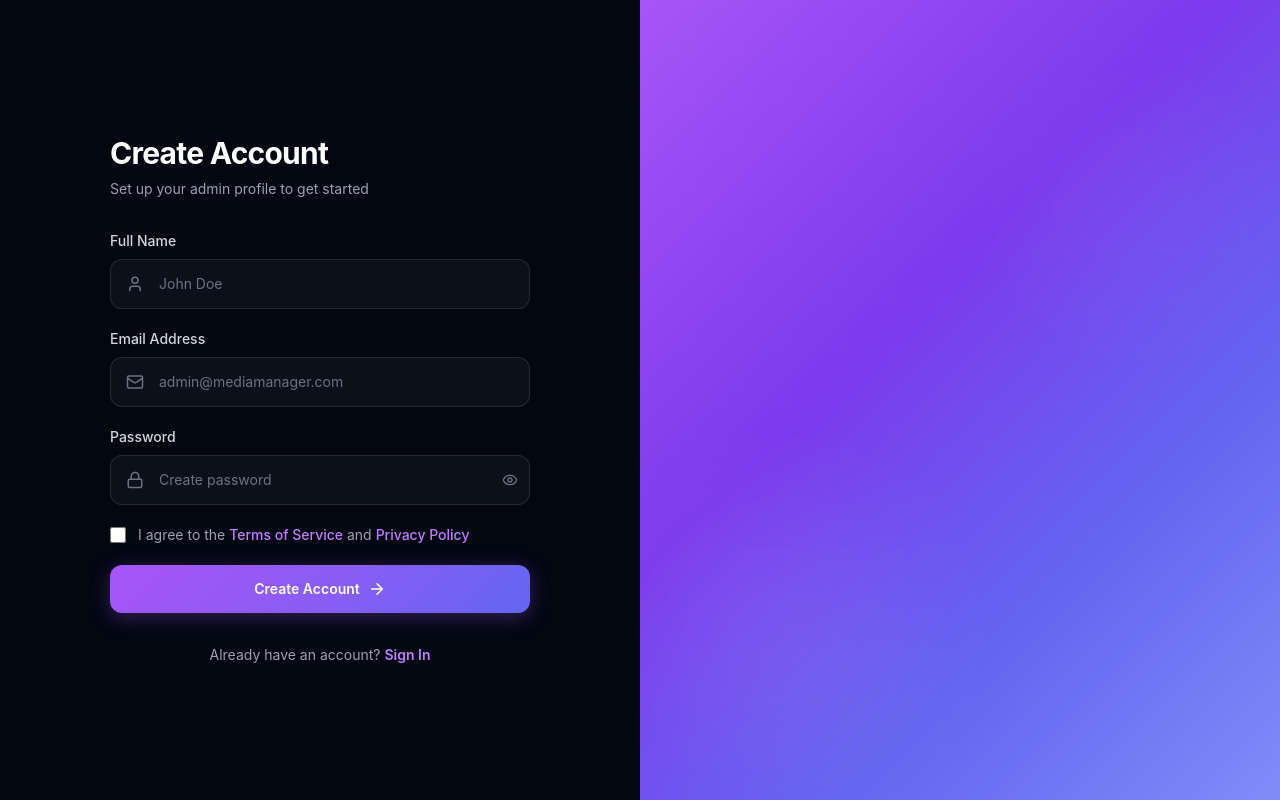
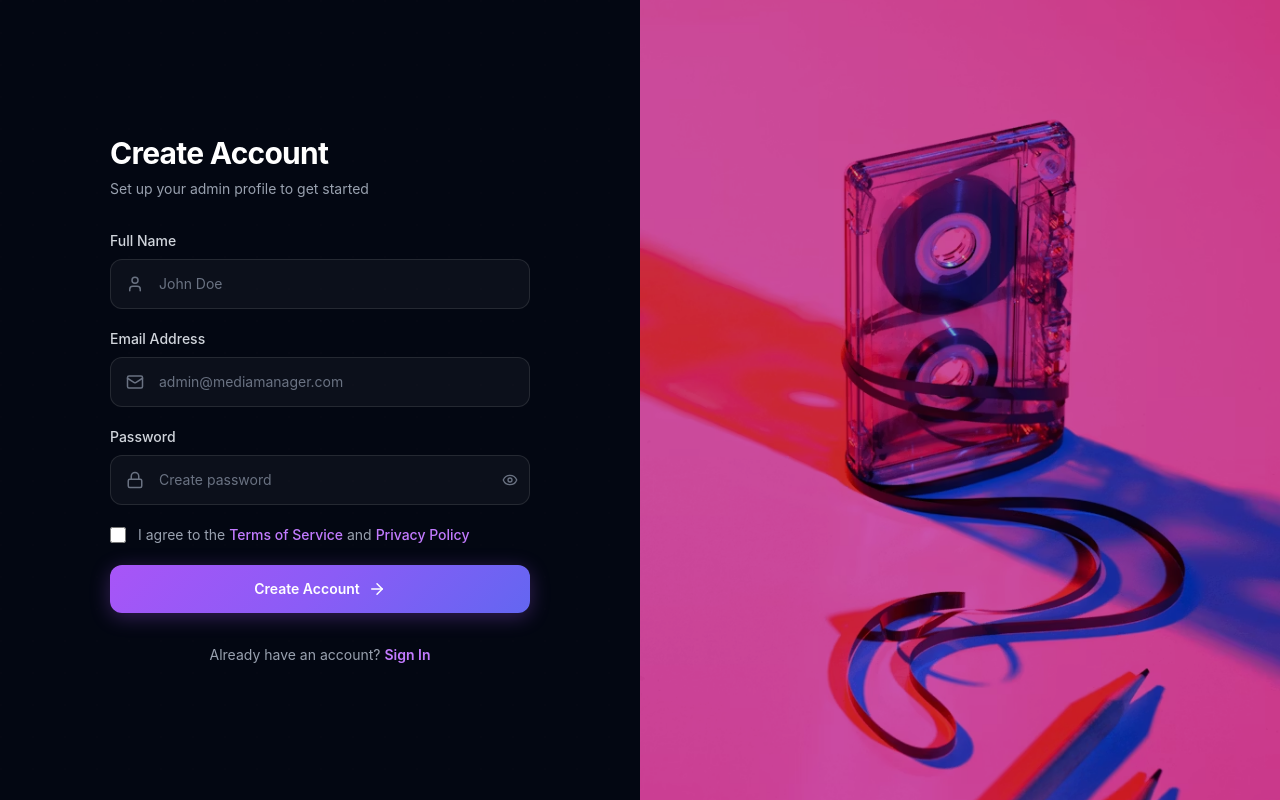
Before and after one commit to parveezz/FrontEndImageViewer, a React (Vite) app: page /register in a window 1280 px wide. Built offline with nearby package versions, Linux system fonts and the light colour scheme.

Commit message:
added the header layout

```diff
--- a/src/Components/AudioComponent/Audio.jsx
+++ b/src/Components/AudioComponent/Audio.jsx
@@ -37,7 +37,7 @@ const Audio = () => {
 
       return (
             <div className="min-h-screen bg-[#5751531c]">
-                  <Header />
+                  <Header heading={"Audio Board"} />
                   <div className="p-6">
                         <div className="mb-8">
                               <h1 className="text-2xl font-bold text-gray-900">Audio Library</h1>
--- a/src/Components/DashboardComponent/Dashboard.jsx
+++ b/src/Components/DashboardComponent/Dashboard.jsx
@@ -35,7 +35,7 @@ const Dashboard = () => {
       ];
       return (
             <>
-                  <Header />
+                  <Header heading={" DashBoard"} />
 
                   {/* Stats Card */}
                   <div className="w-full bg-[#5751531c] p-4">
--- a/src/Components/ImageComponent/Images.jsx
+++ b/src/Components/ImageComponent/Images.jsx
@@ -5,7 +5,7 @@ import ImagesTable from './ImagesTable'
 const Images = () => {
       return (
             <>
-                  <Header />
+                  <Header heading={"Images Dashboard"} />
                   <ImagesPage />
             </>
       )
--- a/src/Components/Login&Landing/Login.jsx
+++ b/src/Components/Login&Landing/Login.jsx
@@ -81,8 +81,11 @@ const Login = () => {
                         <div
                               className="absolute inset-0"
                               style={{
-                                    background:
-                                          "linear-gradient(135deg, #6366f1 0%, #7c3aed 40%, #a855f7 70%, #c084fc 100%)",
+                                    backgroundImage:
+                                          "url('/public/login.jpg')",
+                                    backgroundSize: "cover",
+                                    backgroundPosition: "center",
+                                    backgroundRepeat: "no-repeat",
                               }}
                         />
 
--- a/src/Components/Login&Landing/Register.jsx
+++ b/src/Components/Login&Landing/Register.jsx
@@ -148,66 +148,36 @@ const Register = () => {
       </div>
 
       {/* Right Panel — Branding */}
+      {/* Right Panel — Branding */}
       <div className="hidden lg:flex lg:w-1/2 relative overflow-hidden items-center justify-center">
-        {/* Gradient background — reversed direction from login */}
+        {/* Pure Image Background */}
         <div
-          className="absolute inset-0"
+          className="absolute inset-0 bg-cover bg-center bg-no-repeat"
           style={{
-            background: "linear-gradient(135deg, #a855f7 0%, #7c3aed 40%, #6366f1 70%, #818cf8 100%)",
+            backgroundImage: `url('/register.avif')`,
           }}
         />
 
-        {/* Animated orbs */}
-        <div className="absolute inset-0 overflow-hidden pointer-events-none">
-          <div
-            className="absolute rounded-full blur-3xl opacity-30"
-            style={{
-              width: "400px",
-              height: "400px",
-              background: "radial-gradient(circle, rgba(255,255,255,0.3) 0%, transparent 70%)",
-              bottom: "-5%",
-              left: "-10%",
-              animation: "float 8s ease-in-out infinite",
-            }}
-          />
-          <div
-            className="absolute rounded-full blur-3xl opacity-20"
-            style={{
-              width: "350px",
-              height: "350px",
-              background: "radial-gradient(circle, rgba(255,255,255,0.2) 0%, transparent 70%)",
-              top: "5%",
-              right: "-5%",
-              animation: "float 10s ease-in-out infinite reverse",
-            }}
-          />
-        </div>
-
-        {/* Grid overlay */}
-        <div
-          className="absolute inset-0 opacity-[0.06]"
-          style={{
-            backgroundImage: `linear-gradient(rgba(255,255,255,0.2) 1px, transparent 1px), linear-gradient(90deg, rgba(255,255,255,0.2) 1px, transparent 1px)`,
-            backgroundSize: "50px 50px",
-          }}
-        />
+        {/* Optional: Dark overlay if the image makes text hard to read */}
+        <div className="absolute inset-0 bg-black/20" />
 
         {/* Content */}
         <div className="relative z-10 text-center px-12 max-w-lg" style={{ animation: "fadeInUp 0.8s ease-out" }}>
           <div
             className="inline-flex items-center justify-center w-20 h-20 rounded-3xl mb-8 shadow-2xl"
             style={{
-              background: "rgba(255,255,255,0.15)",
-              backdropFilter: "blur(20px)",
-              border: "1px solid rgba(255,255,255,0.2)",
+              background: "rgba(255,255,255,0.2)",
+              backdropFilter: "blur(12px)",
+              border: "1px solid rgba(255,255,255,0.3)",
             }}
           >
             <UserPlus size={36} className="text-white" />
           </div>
-          <h1 className="text-4xl font-bold text-white mb-4 tracking-tight">
+
+          <h1 className="text-4xl font-bold text-white mb-4 tracking-tight drop-shadow-md">
             Join the Team
           </h1>
-          <p className="text-white/70 text-lg leading-relaxed mb-10">
+          <p className="text-white/90 text-lg leading-relaxed mb-10 drop-shadow-sm">
             Create your admin account and start managing your media library in seconds.
           </p>
 
@@ -223,13 +193,13 @@ const Register = () => {
                 key={stat.label}
                 className="rounded-2xl py-4 px-3 text-center"
                 style={{
-                  background: "rgba(255,255,255,0.1)",
-                  backdropFilter: "blur(10px)",
-                  border: "1px solid rgba(255,255,255,0.12)",
+                  background: "rgba(0,0,0,0.3)", // Darker glass to pop against image
+                  backdropFilter: "blur(8px)",
+                  border: "1px solid rgba(255,255,255,0.1)",
                 }}
               >
                 <div className="text-2xl font-bold text-white mb-1">{stat.value}</div>
-                <div className="text-xs text-white/60 font-medium">{stat.label}</div>
+                <div className="text-xs text-white/70 font-medium">{stat.label}</div>
               </div>
             ))}
           </div>
--- a/src/Components/Users/User.jsx
+++ b/src/Components/Users/User.jsx
@@ -4,7 +4,7 @@ import Header from "../../Layouts/Shared/Header"
 const User = () => {
       return (
             <>
-                  <Header />
+                  <Header heading={"User's Dashboard"} />
             </>
       )
 }
--- a/src/Components/VideoComponent/Videos.jsx
+++ b/src/Components/VideoComponent/Videos.jsx
@@ -37,7 +37,7 @@ const Videos = () => {
 
       return (
             <div className="min-h-screen bg-[#5751531c]">
-                  <Header />
+                  <Header heading={"Videos Dashboard"} />
                   <div className="p-6">
                         {/* Header Section */}
                         <div className="mb-8">
--- a/src/Layouts/Shared/Header.jsx
+++ b/src/Layouts/Shared/Header.jsx
@@ -1,7 +1,7 @@
 import { LogOut } from "lucide-react";
 import { Link, useNavigate } from "react-router-dom";
 
-const Header = () => {
+const Header = ({ heading }) => {
       const logout = useNavigate();
 
 
@@ -14,7 +14,7 @@ const Header = () => {
       return (
             <header className="w-full flex justify-between items-center bg-[#5751531c] py-2 px-6">
                   <div>
-                        <h2 className="font-bold text-lg tracking-wide ">Dashboard Overview</h2>
+                        <h2 className="font-bold text-lg tracking-wide ">{heading}</h2>
                         <p className="font-medium text-sm tracking-wide">Welcome back, Admin!</p>
                   </div>
                   <div className="flex items-center gap-3 ">
```
Also changed, not shown: public/register.avif (added), 1 other file (tests, documents, lock files or other folders).
